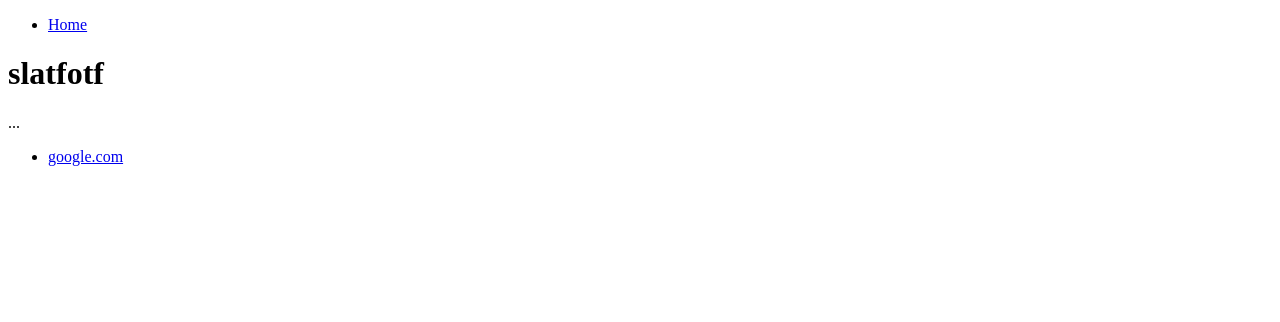
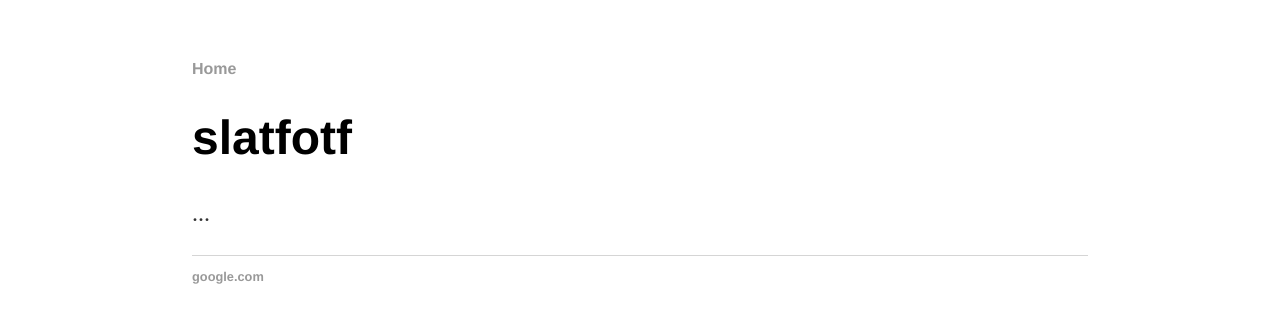
Before and after one commit to mdsPam/mdsPam.github.io, a plain HTML site: page index.html in a window 1280 px wide. Drawn offline with Linux system fonts and the light colour scheme.

Commit message:
Linked to css

```diff
--- a/index.html
+++ b/index.html
@@ -1,5 +1,8 @@
 <!DOCTYPE html>
 <html>
+	<head>
+  		<link rel="stylesheet" href="main.css">
+	</head>
 	<head>
 		<title>mdspamno</title>
 	</head>
```
